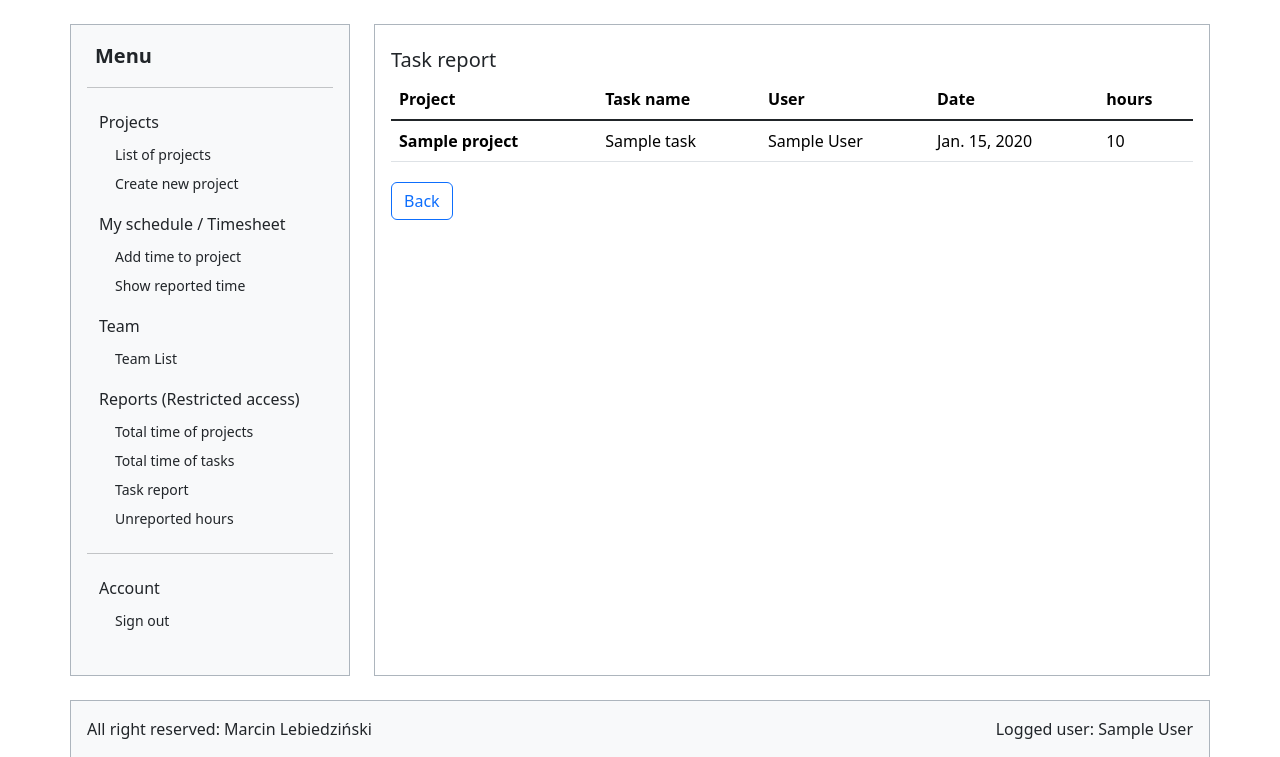
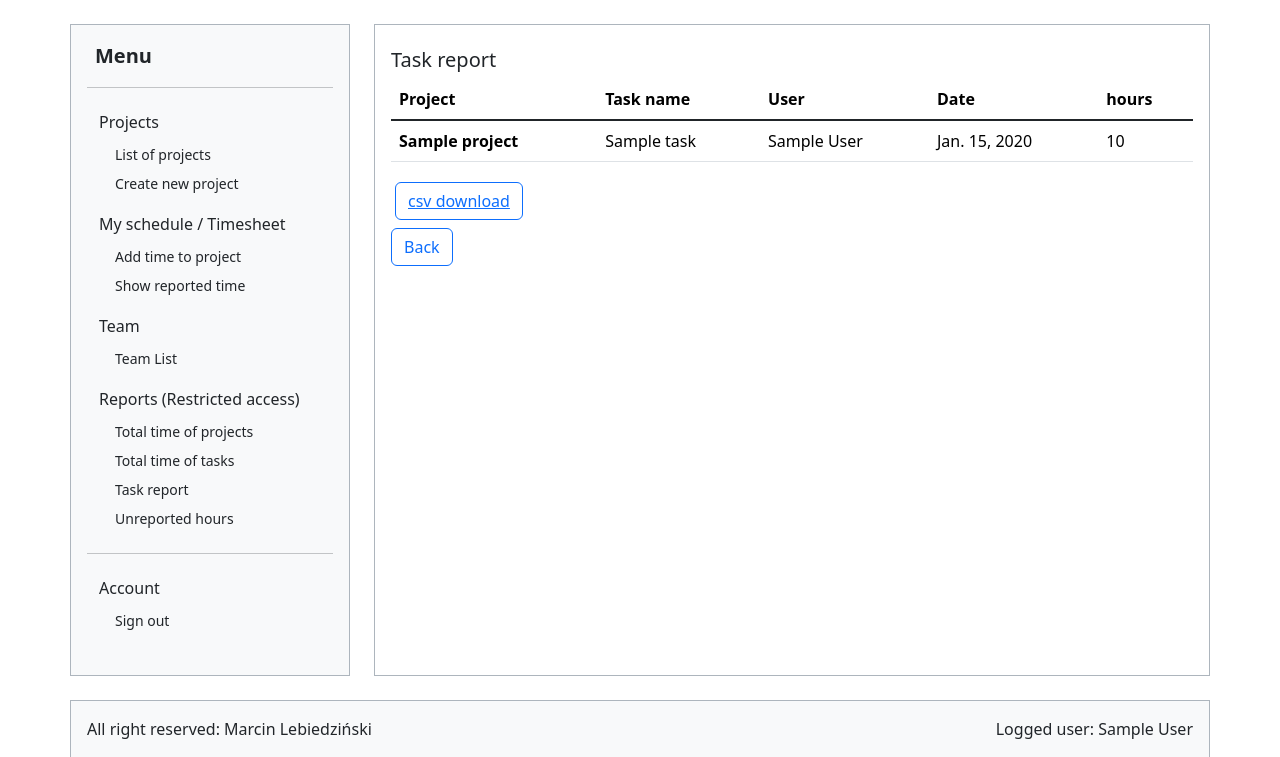
Before and after one commit to MarcinLebiedzinski/pmplatform, a Django app: page /pmplatform/reports/taskreport/1/ in a window 1280 px wide. Shown: the part 122-879 px from the top of the page. Run offline with Django 4.2, Linux system fonts and the light colour scheme; a user stored in the database is signed in; tables that the repository leaves empty hold one stand-in row (values such as "Sample post").

Commit message:
2023-10-07 Update

```diff
--- a/pmplatform/urls.py
+++ b/pmplatform/urls.py
@@ -25,8 +25,8 @@ from pmplatform_app.views import TaskReport, TaskReportProjectsList, TaskReportT
 from pmplatform_app.views import Submit, SignOut
 from pmplatform_app.views import AddTimeToProject, AddTimeToTask, AddTime
 from pmplatform_app.views import ChangeProjectStatus, ChangeTaskStatus
-from pmplatform_app.views import TotalProjectsTimeDownloadCsv
-from pmplatform_app.views import TotalTasksTimeDownloadCsv
+from pmplatform_app.views import TotalProjectsTimeDownloadCsv, TotalTasksTimeDownloadCsv
+from pmplatform_app.views import TaskReportDownloadCsv
 
 from resume_app.views import Resume, CvDownload
 
@@ -63,7 +63,7 @@ urlpatterns = [
 
     path('pmplatform/reports/total_projects_time_download_csv/', TotalProjectsTimeDownloadCsv.as_view(), name='total_projects_time_download_csv'),
     path('pmplatform/reports/total_tasks_time_download_csv/', TotalTasksTimeDownloadCsv.as_view(), name='total_tasks_time_download_csv'),
-
+    path('pmplatform/reports/taskreport_download_csv/<int:task_id>/', TaskReportDownloadCsv.as_view(), name='task_report_download_csv'),
 
     path('', Resume.as_view(), name='resume'),
     path('resume/', Resume.as_view(), name='resume'),
--- a/pmplatform_app/views.py
+++ b/pmplatform_app/views.py
@@ -586,5 +586,29 @@ class TotalTasksTimeDownloadCsv(PermissionRequiredMixin, LoginRequiredMixin, Vie
         writer = csv.writer(response)
         for row in list_of_tasks:
             writer.writerow(row)
+        return response
 
+
+class TaskReportDownloadCsv(PermissionRequiredMixin, LoginRequiredMixin, View):
+    permission_required = 'pmplatform_app.view_choice'
+
+    def get(self, request, task_id):
+        reports = UserTask.objects.filter(task_id=task_id).order_by('date')
+        task = Task.objects.get(id=task_id)
+        reports_list = []
+        for report in reports:
+            reports_list.append((Project.objects.get(id=task.project_id),
+                                 task.name,
+                                 User.objects.get(id=report.user_id).first_name,
+                                 User.objects.get(id=report.user_id).last_name,
+                                 report.date,
+                                 report.amount_of_time
+                                 ))
+
+        response = HttpResponse(content_type='text/csv')
+        response['Content-Disposition'] = 'attachment; filename="taskreport.csv"'
+
+        writer = csv.writer(response)
+        for row in reports_list:
+            writer.writerow(row)
         return response
--- a/templates/taskreport.html
+++ b/templates/taskreport.html
@@ -38,6 +38,12 @@
 
           </div>
 
+          <div class="p-1">
+            <button type="button" class="btn btn-outline-primary">
+            <a href="{% url 'task_report_download_csv' task.id %}">csv download</a>
+            </button>
+          </div>
+
           <div class="py-1 text-lg-start">
           <a href="{% url 'task_report_tasks_list' project_id %}">
               <button type="button" class="btn btn-outline-primary">Back</button>
```
